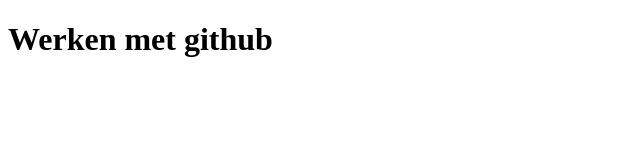
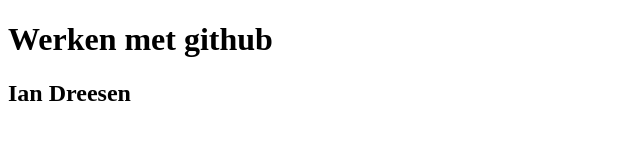
Before and after one commit to iandreesen/githubpages, a plain HTML site: page index.html in a window 1280 px wide. Shown: the whole page, without its empty margins (0-640 px from the left). Drawn offline with Linux system fonts and the light colour scheme.

Commit message:
h2 met naam

```diff
--- a/index.html
+++ b/index.html
@@ -9,6 +9,8 @@
 
 <body>
     <h1>Werken met github</h1>
+    <h2>Ian Dreesen</h2>
+
 </body>
 
 </html>
```
